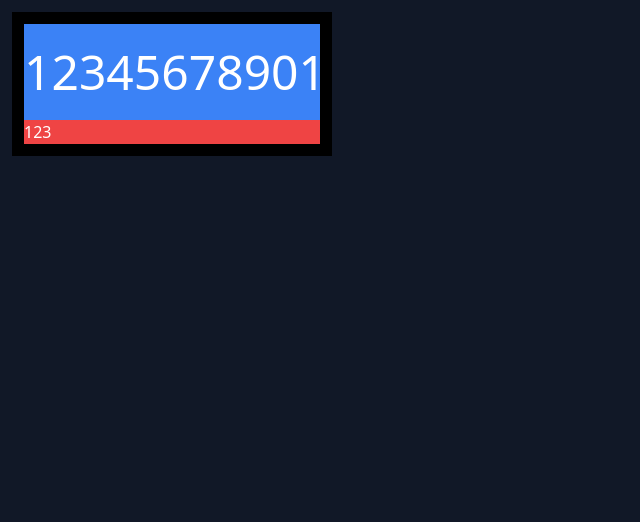
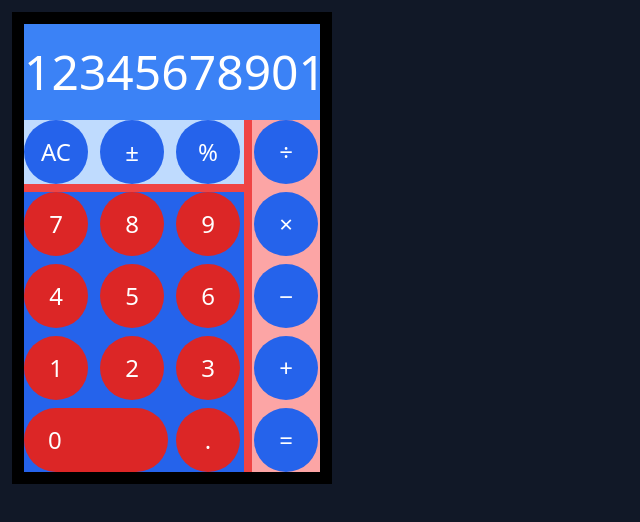
Before and after one commit to phmoraesrodrigues/calculator, a React (Create React App) app: page / in a window 1280 px wide. Shown: the top 522 px of the page, without its empty margins (0-640 px from the left). Built offline with nearby package versions, Linux system fonts and the light colour scheme.

Commit message:
Improve calculator interface

```diff
--- a/src/components/Calculator.tsx
+++ b/src/components/Calculator.tsx
@@ -6,10 +6,76 @@ const Calculator: React.FC = () => {
       <div className="bg-blue-500 py-6 text-5xl overflow-hidden text-right">
         1234567890123
       </div>
-      <div className="bg-red-500">
-        <button>1</button>
-        <button>2</button>
-        <button>3</button>
+      <div className="grid bg-red-500 grid-rows-5 grid-flow-col gap-2">
+        <div className="col-span-3 bg-blue-200">
+          <div className="grid grid-cols-3 gap-2 place-content-center">
+            <button className="rounded-full w-16 h-16 text-2xl bg-blue-600">
+              AC
+            </button>
+            <button className="rounded-full w-16 h-16 text-2xl bg-blue-600">
+              {"\u00B1"}
+            </button>
+            <button className="rounded-full w-16 h-16 text-2xl bg-blue-600">
+              {"\u0025"}
+            </button>
+          </div>
+        </div>
+        <div className="row-span-4 col-span-3 bg-blue-600">
+          <div className="grid grid-cols-3 gap-2 place-content-center">
+            <button className="rounded-full w-16 h-16 text-2xl bg-red-600">
+              7
+            </button>
+            <button className="rounded-full w-16 h-16 text-2xl bg-red-600">
+              8
+            </button>
+            <button className="rounded-full w-16 h-16 text-2xl bg-red-600">
+              9
+            </button>
+            <button className="rounded-full w-16 h-16 text-2xl bg-red-600">
+              4
+            </button>
+            <button className="rounded-full w-16 h-16 text-2xl bg-red-600">
+              5
+            </button>
+            <button className="rounded-full w-16 h-16 text-2xl bg-red-600">
+              6
+            </button>
+            <button className="rounded-full w-16 h-16 text-2xl bg-red-600">
+              1
+            </button>
+            <button className="rounded-full w-16 h-16 text-2xl bg-red-600">
+              2
+            </button>
+            <button className="rounded-full w-16 h-16 text-2xl bg-red-600">
+              3
+            </button>
+            <button className="rounded-full col-span-2 text-left h-16 text-2xl px-6 bg-red-600">
+              0
+            </button>
+            <button className="rounded-full w-16 h-16 text-2xl bg-red-600">
+              .
+            </button>
+          </div>
+        </div>
+        <div className="row-span-5 col-span-1 bg-red-300">
+          <div className="grid grid-rows-5 gap-2 place-content-center">
+            <button className="rounded-full w-16 h-16 text-2xl bg-blue-600">
+              {"\u00F7"}
+            </button>
+            <button className="rounded-full w-16 h-16 text-2xl bg-blue-600">
+              {"\u00D7"}
+            </button>
+            <button className="rounded-full w-16 h-16 text-2xl bg-blue-600">
+              {"\u2212"}
+            </button>
+            <button className="rounded-full w-16 h-16 text-2xl bg-blue-600">
+              {"\u002B"}
+            </button>
+            <button className="rounded-full w-16 h-16 text-2xl bg-blue-600">
+              {"\u003D"}
+            </button>
+          </div>
+        </div>
       </div>
     </div>
   );
```
